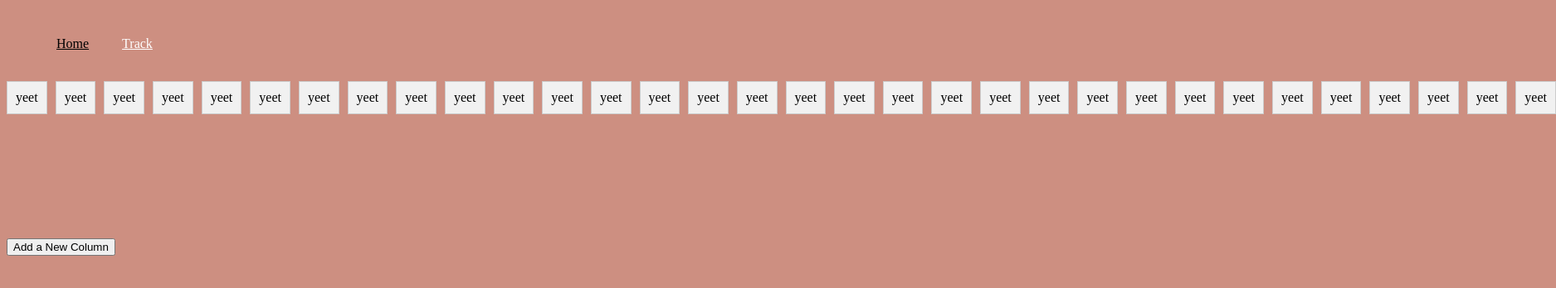
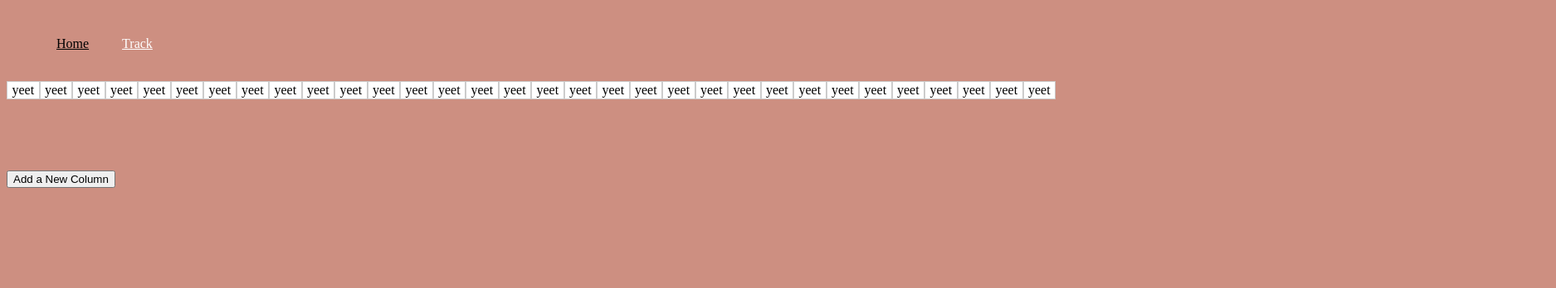
Before and after one commit to eliza-an/Health-tracker, a React (Create React App) app: page /track in a window 1280 px wide. Shown: the top 348 px of the page at 83% size, 1875 px wide, since content can reach past the window. Built offline with nearby package versions, Linux system fonts and the light colour scheme.

Commit message:
state changes to blue when clicked

```diff
--- a/src/pages/tracker.css
+++ b/src/pages/tracker.css
@@ -2,13 +2,16 @@
     display: grid;
     grid-template-columns: repeat(32, 1fr);
     grid-template-rows: repeat(4, 1fr);
-    gap: 10px;
+    max-width: 100%;
 }
 
 .gridItem{
     display: grid;
     background-color: #f1f1f1;
     border: 1px solid #ccc;
-    padding: 10px;
+    padding: 1px;
     text-align: center;
 }
+.Additional-Row{
+    margin-top: 20px;
+}
--- a/src/pages/tracker.js
+++ b/src/pages/tracker.js
@@ -1,5 +1,8 @@
 import React, { useState } from "react";
 import "./tracker.css"
+
+
+
 
 function BoxTracker() {
   const [columnCount, setColumnCount] = useState(32);
@@ -8,11 +11,22 @@ function BoxTracker() {
     setColumnCount(columnCount + 32);
   };
 
+
+const [myColor, setmyColor] = useState("white");
+
+
+
   return (
     <div>
       <div className="gridContainer">
+        {/* creates a new array with length collumn count. ... spreads the aray into individual elements. .map executes a callback function over each element in the array */}
         {[...Array(columnCount)].map((_, index) => (
-          <div className="gridItem" key={index}>
+          <div
+            className="gridItem"
+            onClick={() => setmyColor("blue")}
+            style={{ backgroundColor: myColor }}
+            key={index}
+          >
             yeet
           </div>
         ))}
```
